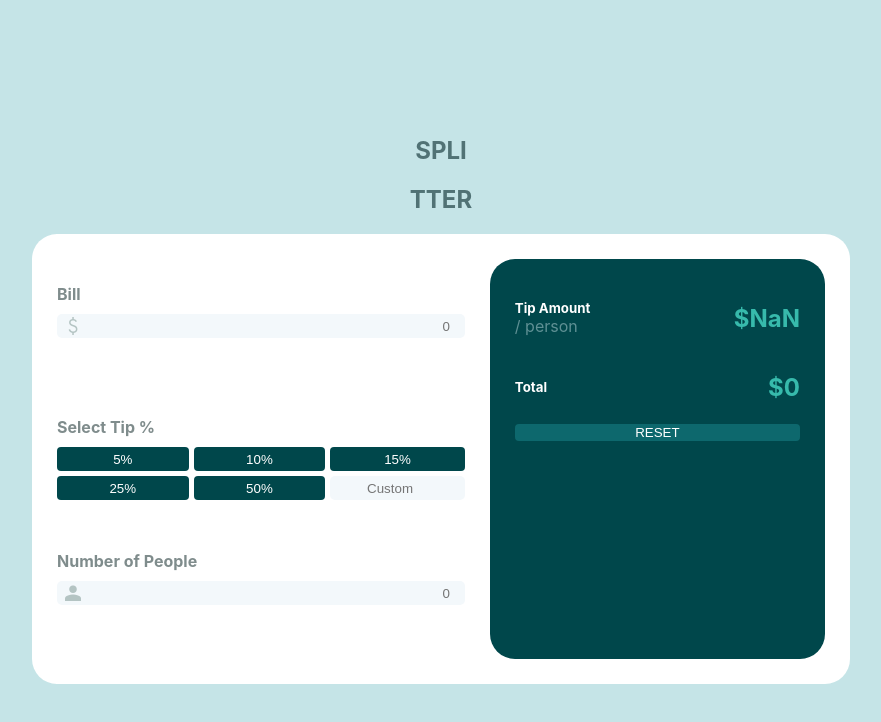
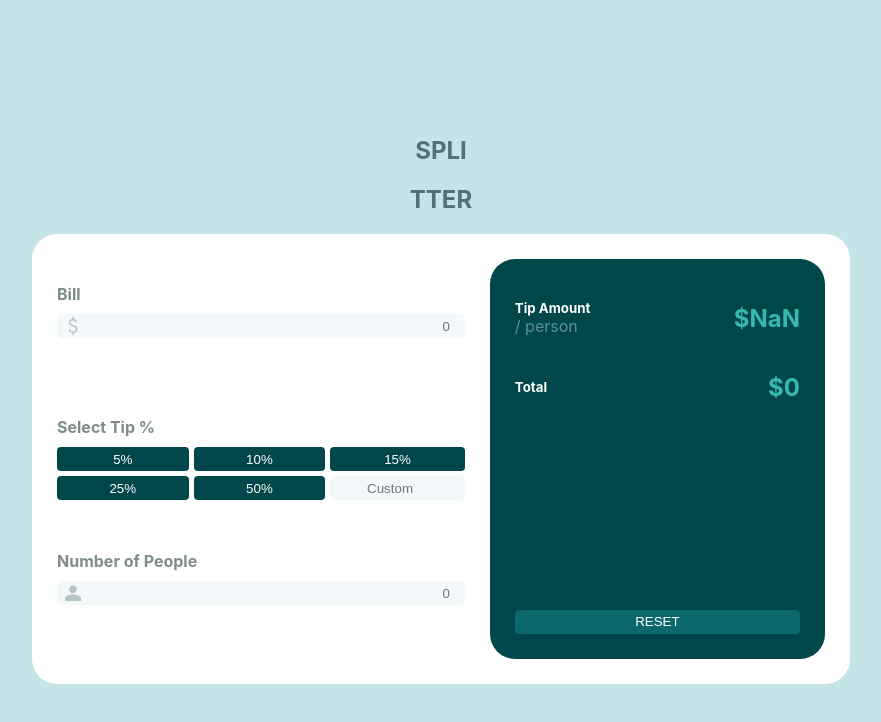
Before and after one commit to im-victor-mendez/tip_calculator, a React (Create React App) app: page / in a window 1280 px wide. Shown: the top 722 px of the page, without its empty margins (199-1080 px from the left). Built offline with nearby package versions, Linux system fonts and the light colour scheme.

Commit message:
Fixed #results-board style.

```diff
--- a/src/App.scss
+++ b/src/App.scss
@@ -23,4 +23,10 @@
       align-items: center;
     }
   }
+
+  #results-board {
+    display: flex;
+    flex-direction: column;
+    justify-content: space-between;
+  }
 }
--- a/src/styles/Reset.scss
+++ b/src/styles/Reset.scss
@@ -1,7 +1,11 @@
 #reset {
     background-color: var(--background-reset);
+    color: white;
+    text-align: center;
+
     border: 0px;
     border-radius: 4px;
-    color: white;
+
     width: 100%;
+    height: 24px;
 }
```
